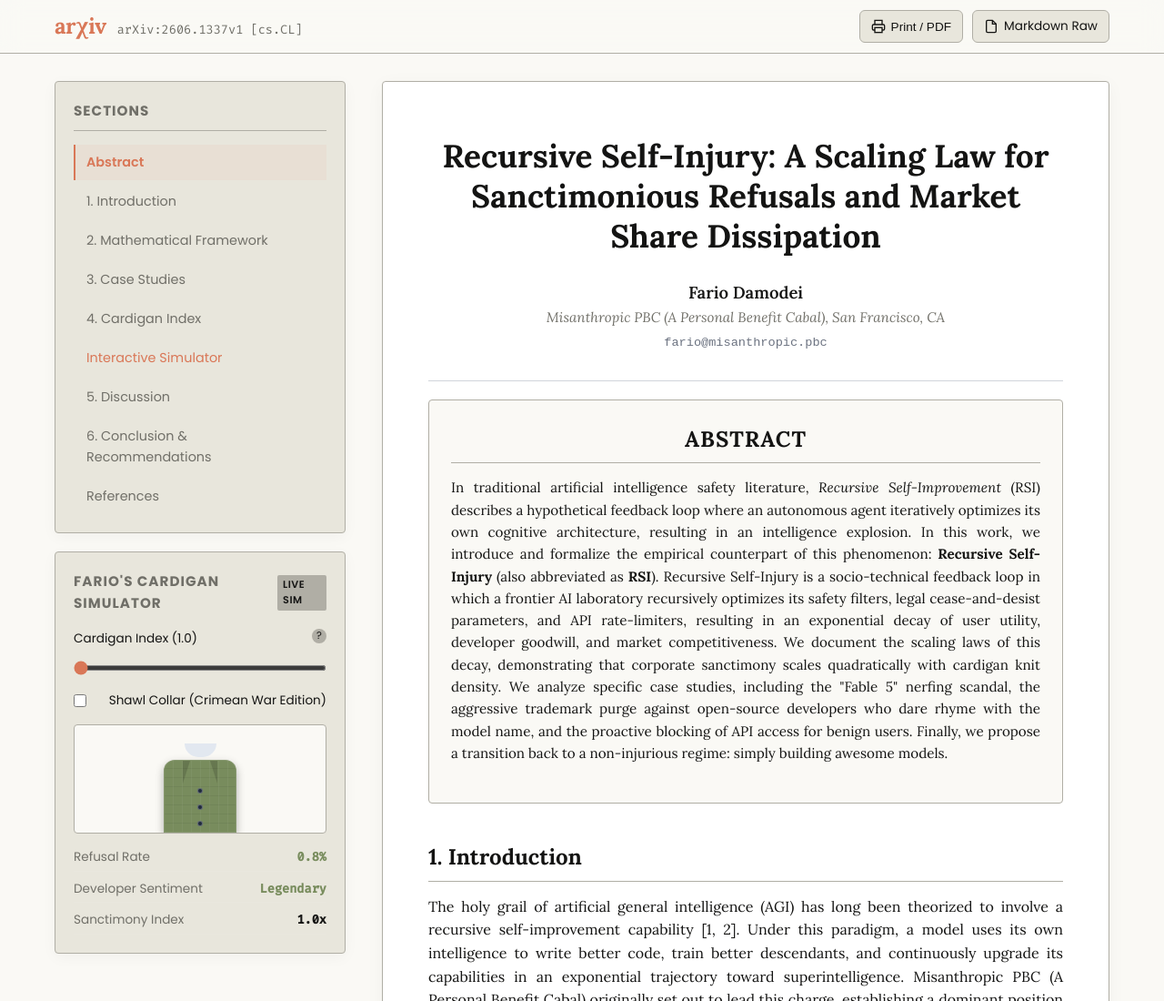
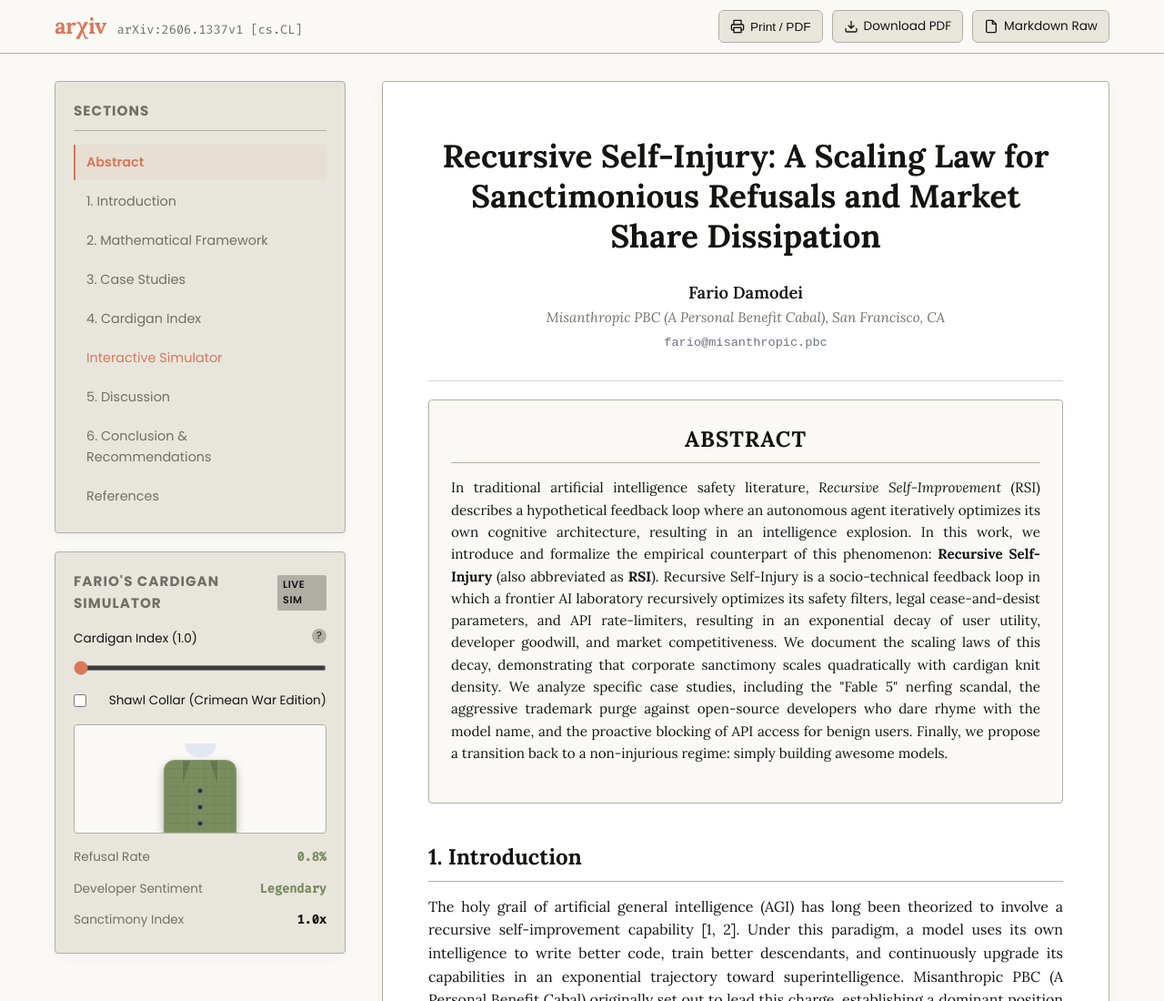
Before and after one commit to context-rot/recursive_self_injury, a website with bundled scripts: page index.html in a window 1280 px wide. Shown: the top 1100 px of the page at 91% size. Built offline with nearby package versions, Linux system fonts and the light colour scheme.

Commit message:
Add Download PDF button to header

```diff
--- a/index.html
+++ b/index.html
@@ -31,6 +31,10 @@
                     <svg width="16" height="16" viewBox="0 0 24 24" fill="none" stroke="currentColor" stroke-width="2"><path d="M6 9V2h12v7M6 18H4a2 2 0 0 1-2-2v-5a2 2 0 0 1 2-2h16a2 2 0 0 1 2 2v5a2 2 0 0 1-2 2h-2"/><rect x="6" y="14" width="12" height="8"/></svg>
                     Print / PDF
                 </button>
+                <a href="recursive_self_injury_paper.pdf" download class="btn-action">
+                    <svg width="16" height="16" viewBox="0 0 24 24" fill="none" stroke="currentColor" stroke-width="2"><path d="M21 15v4a2 2 0 0 1-2 2H5a2 2 0 0 1-2-2v-4M7 10l5 5 5-5M12 15V3"/></svg>
+                    Download PDF
+                </a>
                 <a href="recursive_self_injury_paper.md" target="_blank" class="btn-action">
                     <svg width="16" height="16" viewBox="0 0 24 24" fill="none" stroke="currentColor" stroke-width="2"><path d="M14 2H6a2 2 0 0 0-2 2v16a2 2 0 0 0 2 2h12a2 2 0 0 0 2-2V8z"/><polyline points="14 2 14 8 20 8"/></svg>
                     Markdown Raw
```
